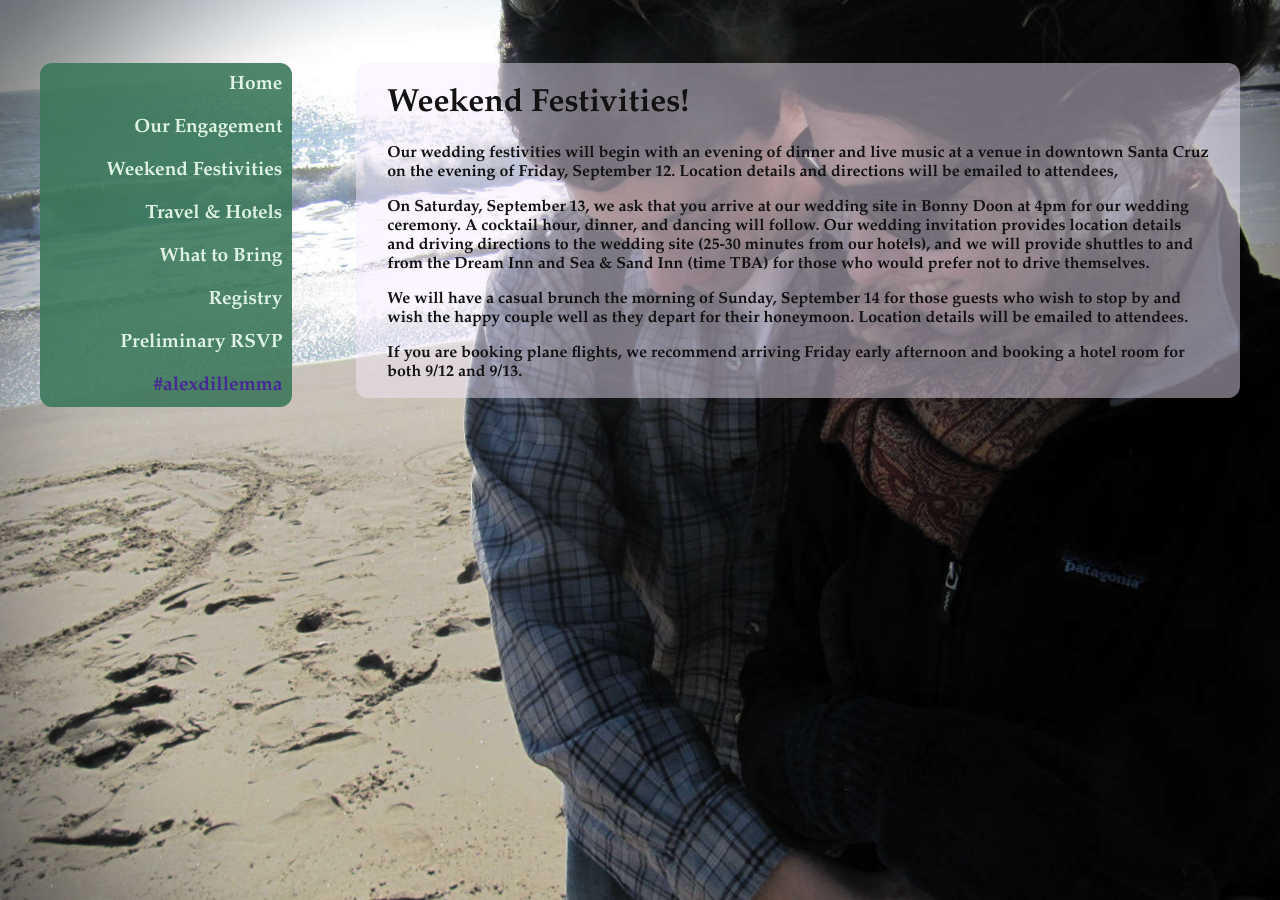
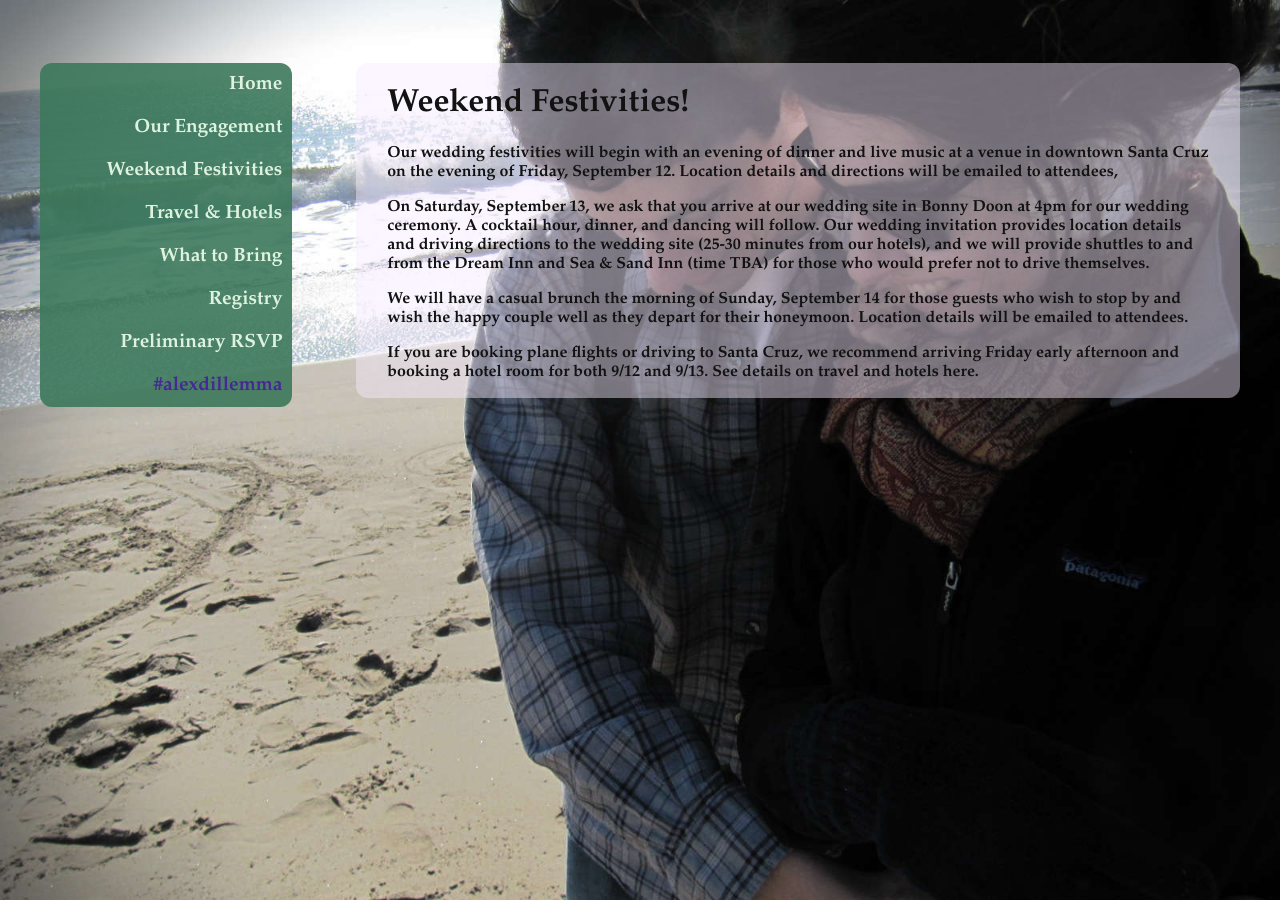
Before and after one commit to adgaudio/wedding, a Jekyll site: the page built from festivities.md, in a window 1280 px wide. Built offline with Jekyll 4.4.1, drawn with Linux system fonts in a browser that asks for light colours; Markdown is read by kramdown in place of the engine named in the settings.

Commit message:
Update festivities.md

```diff
--- a/festivities.md
+++ b/festivities.md
@@ -13,4 +13,4 @@ On Saturday, September 13, we ask that you arrive at our wedding site in Bonny D
 
 We will have a casual brunch the morning of Sunday, September 14 for those guests who wish to stop by and wish the happy couple well as they depart for their honeymoon.  Location details will be emailed to attendees.
 
-If you are booking plane flights, we recommend arriving Friday early afternoon and booking a hotel room for both 9/12 and 9/13.
+If you are booking plane flights or driving to Santa Cruz, we recommend arriving Friday early afternoon and booking a hotel room for both 9/12 and 9/13.  See details on travel and hotels here.
```
